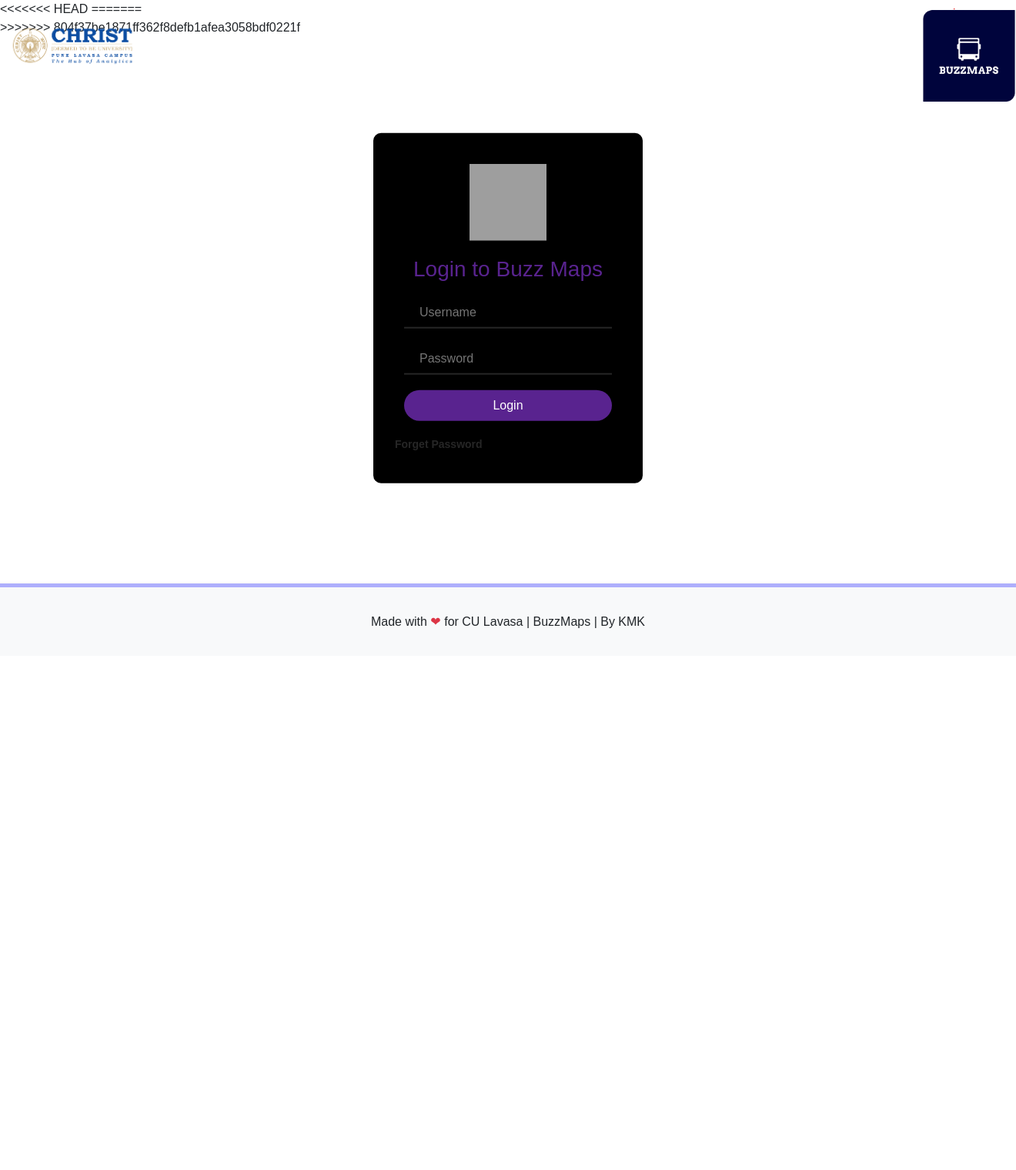
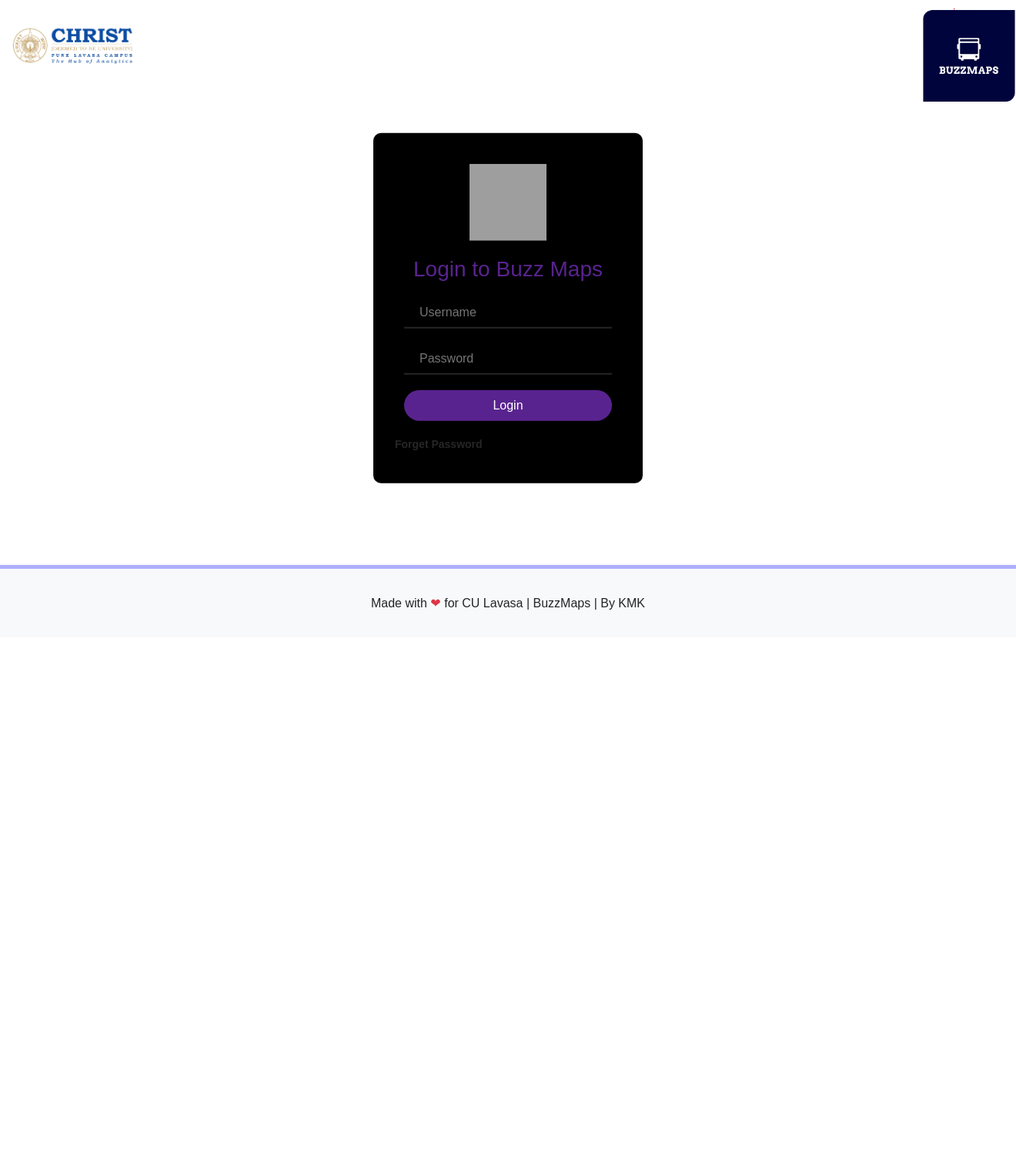
Before and after one commit to Krishnaa-tech/BuzzMaps, a Django app: page / in a window 1320 px wide; the page is wider, and only the part inside the window is pictured. Shown: that part at 77% size. Run offline with Django 4.2, Linux system fonts and the light colour scheme; some libraries are stand-ins or nearby versions; grey boxes are pictures that could not be loaded.

Commit message:
Update base.html

```diff
--- a/DjangoProject/buzzmap/templates/base.html
+++ b/DjangoProject/buzzmap/templates/base.html
@@ -23,15 +23,12 @@
     <link rel="preconnect" href="https://fonts.gstatic.com" crossorigin>
     <link href="https://fonts.googleapis.com/css2?family=Roboto&display=swap">
 
-    <link rel=icon href="{% static 'images/christ-logo.png' %}">
+    <link rel=icon href="{% static 'images/buzzmaps.png' %}">
     <title>BuzzMaps</title>
     <link rel="stylesheet" href="{% static 'css/base.css' %}" type="text/css">
-<<<<<<< HEAD
 
 
-=======
     <div>
->>>>>>> 804f37be1871ff362f8defb1afea3058bdf0221f
     <img class="logo-christ" src="{% static 'images/christ-logo.png' %}" alt="Christ Logo">
     <img class="logo-buzz-maps" src="{% static 'images/buzzmaps.png' %}" alt="Buzz Maps Logo">
     </div>
```
